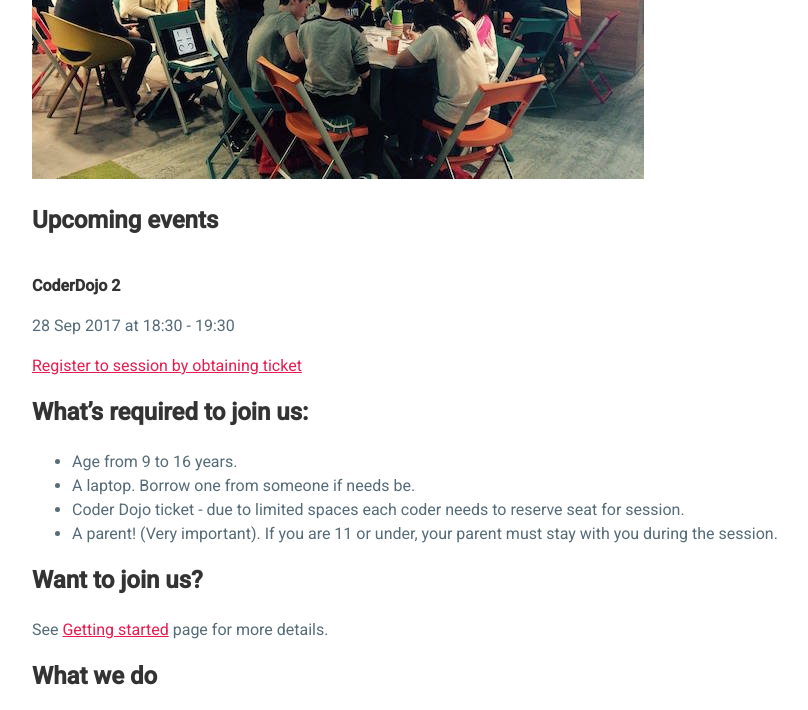
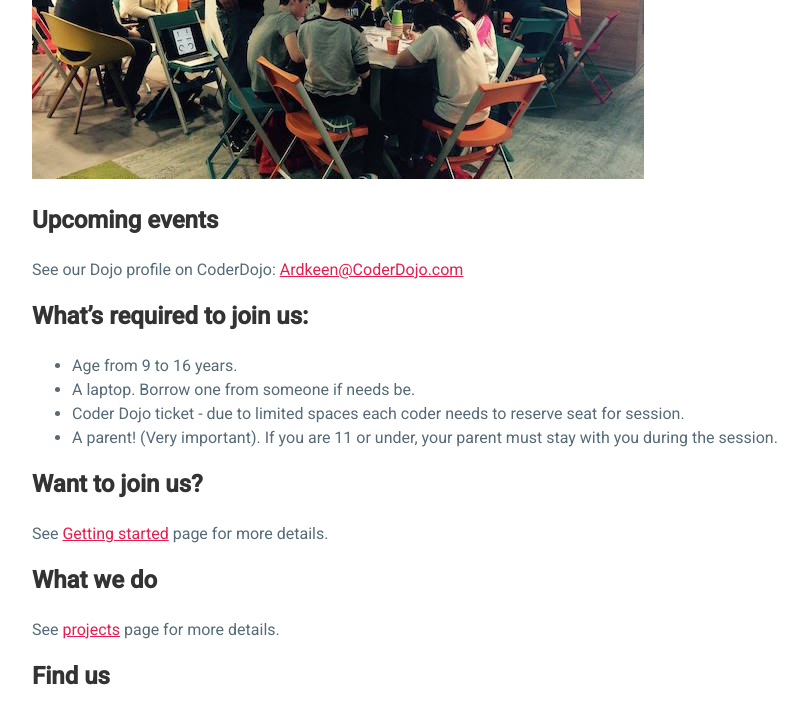
Before and after one commit to Metawired/coderdojo, a Jekyll site: the page built from index.md, in a window 1280 px wide and 900 px high, scrolled down 647 px, cut to the strip 0-710 px from the top of the window. Shown: the whole strip, without its empty margins (160-968 px from the left). Built offline with Jekyll 4.4.1, drawn with Linux system fonts in a browser that asks for light colours.

Commit message:
Update index.md

```diff
--- a/index.md
+++ b/index.md
@@ -11,15 +11,8 @@ CoderDojo is a movement orientated around running free not-for-profit coding clu
 
 # Upcoming events
 
-{% for event in site.data.events %}
-## {{event.name}}
-{% if event.date != nil %}
-{{ event.date | date_to_string }} at {{ event.time }}
-{% endif %}
-{% if event.detail != nil %}
-{{ event.detail | markdownify }}
-{% endif %}
-{% endfor %}
+See our Dojo profile on CoderDojo:
+[Ardkeen@CoderDojo.com](https://zen.coderdojo.com/dojos/ie/waterford/ardkeen-waterford-bank-of-ireland)
 
 #  What's required to join us:
 
```
